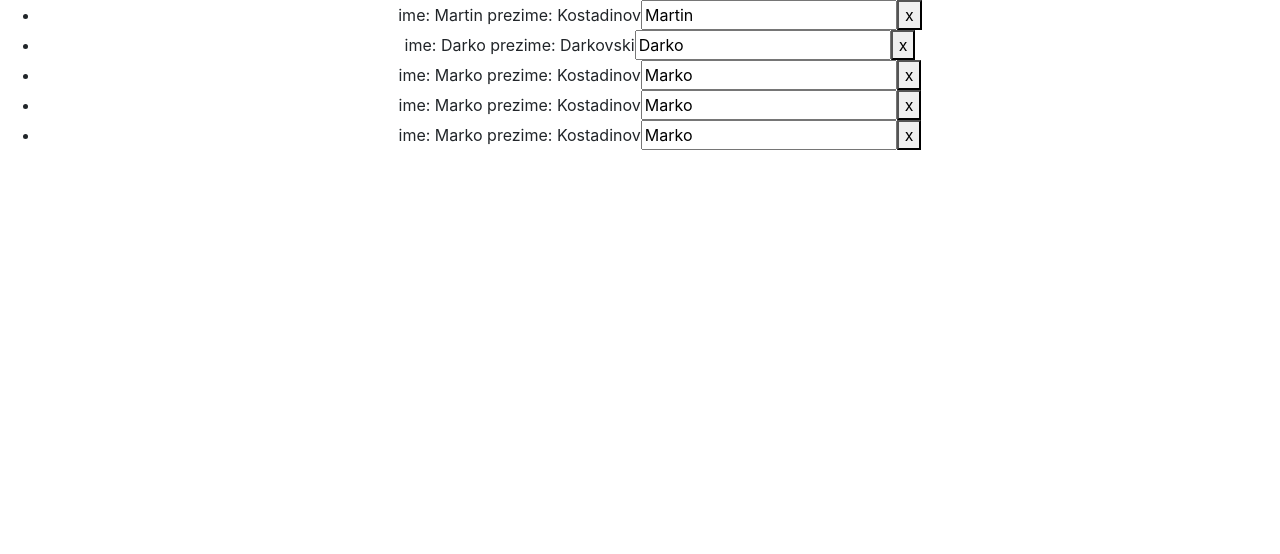
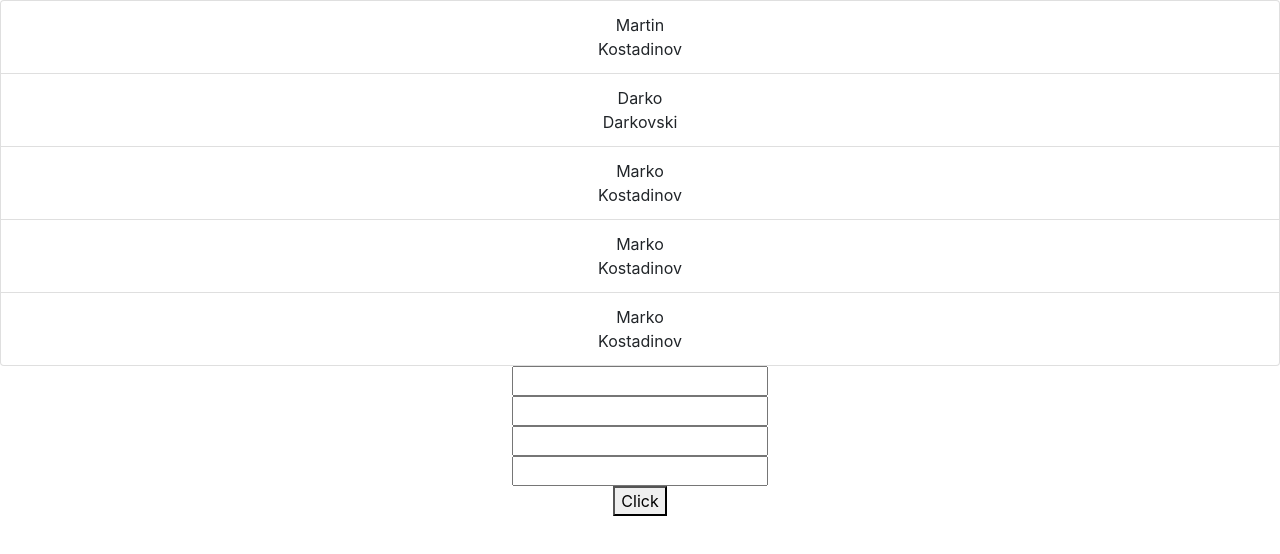
Before and after one commit to kmartin62/WP, a React (Create React App) app in the folder react-app/: page / in a window 1280 px wide. Shown: the top 554 px of the page. Built offline with nearby package versions, Linux system fonts and the light colour scheme.

Commit message:
Fill text areas with selected object - made on the easies way :tada:

```diff
--- a/react-app/src/Components/App/App.js
+++ b/react-app/src/Components/App/App.js
@@ -1,66 +1,45 @@
 import React, { Component } from 'react';
-import StudentItem from "../StudentItem/StudentItem.js"
-
 import './App.css';
 import {listStudents} from "../../repository/studentRepository";
+import StudentList from "../StudentList/StudentList.js";
+// import StudentItem from "../StudentItem/StudentItem.js";
+import EditStudentDetails from "../EditStudentDetails/EditStudentDetails.js";
 
 class App extends Component {
 
     constructor(props){
         super(props);
         this.state = {
-            student: listStudents()
+            student: listStudents(),
+            status: true,
+            tmp: []
         }
+        this.changeBoolean = this.changeBoolean.bind(this);
     }
 
-    deleteUser = (index, e) =>{
-        const users = Object.assign([], this.state.student); // napravi duplikat array
-        users.splice(index, 1);   // najdi go index i pomrdni ja celata niza za 1
-        this.setState({student:users}) // zameni ja starata niza so novata
-    }
-
-    changeUser = (indeks, e) => {
-        const index = this.state.student.findIndex((user) => {
-            return user.Indeks === indeks
-        });
-
-        const user = Object.assign([], this.state.student[index]);
-
-        user.Ime = e.target.value;
-        console.log(user.Ime);
-
-        const users = Object.assign([], this.state.student)
-
-        users[index] = user;
-
-        this.setState({student:users})
-
+    changeBoolean(newObject){
+        //this.setState({status: true})
+        this.setState({tmp: newObject})
 
     }
 
-
   render() {
 
+        let tmp;
+        if(this.state.status){
+            tmp = (<div>
+                <EditStudentDetails student={this.state.tmp}/>
+            </div>);
+        }
 
     return (
        <div className="App">
-           <ul>
-               {
-                   this.state.student.map((student, index) => {
-                       return (<StudentItem
-                           prezime={student.Prezime}
-                           key={student.Indeks}
-                           delEvent={this.deleteUser.bind(this, index)}
-                           changeEvent={this.changeUser.bind(this, student.Indeks)}
-                       >{student.Ime}</StudentItem>)
-                   })
-               }
-           </ul>
+           <div>
+               <StudentList student={this.state.student} changeBoolean={this.changeBoolean}/>
+           </div>
+           {tmp}
        </div>
     )
-
-
-
   }
 }
 
--- /dev/null
+++ b/react-app/src/Components/EditStudentDetails/EditStudentDetails.js
@@ -0,0 +1,28 @@
+import React from 'react'
+
+export default class EditStudentDetails extends React.Component{
+
+    render() {
+        return (
+            <form>
+            <div>
+                <div>
+                    <input type={"text"} id={"txt1"} defaultValue={this.props.student.Ime}/>
+                </div>
+                <div>
+                    <input type={"text"} id={"txt2"} defaultValue={this.props.student.Prezime}/>
+                </div>
+                <div>
+                    <input type={"text"} id={"txt3"} defaultValue={this.props.student.Indeks}/>
+                </div>
+                <div>
+                    <input type={"text"} id={"txt4"} defaultValue={this.props.student.Nasoka}/>
+                </div>
+                <div>
+                    <button type={"submit"}>Click</button>
+                </div>
+            </div>
+            </form>
+        );
+    }
+}
--- a/react-app/src/Components/StudentItem/StudentItem.js
+++ b/react-app/src/Components/StudentItem/StudentItem.js
@@ -1,11 +1,30 @@
 import React from 'react'
 
-const studentItem = (props) => {
-    return (<li>
-        <span>ime: {props.children} prezime: {props.prezime}</span>
-        <input onChange={props.changeEvent} value={props.children}/>
-        <button onClick={props.delEvent}>x</button>
-    </li>)
+export default class StudentItem extends React.Component{
+
+    constructor(props) {
+        super(props);
+        this.handleEvent = this.handleEvent.bind(this);
+    }
+
+
+    handleEvent = () => {
+        this.props.changeBoolean();
+    }
+
+    render() {
+
+        return (
+                <li onClick={this.handleEvent} key={"this.props.student.Indeks"} className="list-group-item">
+                    <div className="container">
+                    <div className="col-sm">
+                    {this.props.student.Ime}
+                    </div>
+                        <div className="col-sm">
+                    {this.props.student.Prezime}
+                        </div>
+                    </div>
+                </li>
+        );
+    }
 }
-
-export default studentItem;
--- /dev/null
+++ b/react-app/src/Components/StudentList/StudentList.js
@@ -0,0 +1,22 @@
+import React from 'react'
+import StudentItem from "../StudentItem/StudentItem.js";
+
+
+export default class StudentList extends React.Component{
+
+    render() {
+        return (
+            <div>
+                {this.props.student.map((item, index) => {
+
+                    const selectObject = () => {
+                        this.props.changeBoolean(item)
+                        console.log(item)
+                    }
+
+                    return(<StudentItem key={index} student={item} changeBoolean={selectObject}/>)
+                })}
+            </div>
+        );
+    }
+}
```
Also changed, not shown: 1 other file (tests, documents, lock files or other folders).
